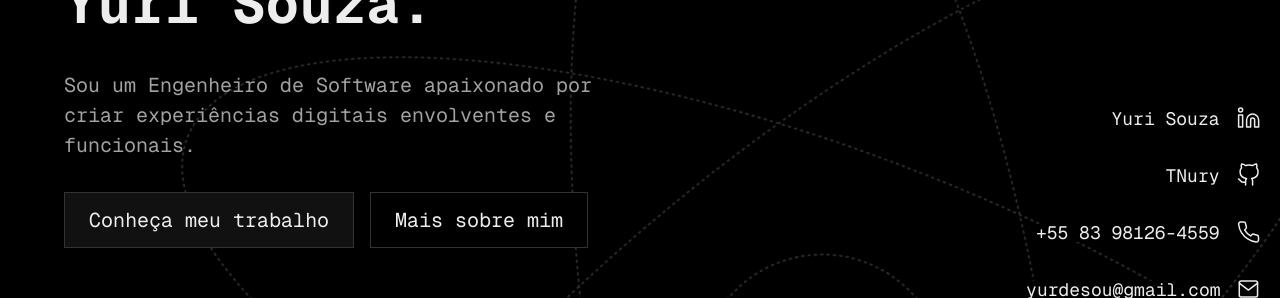
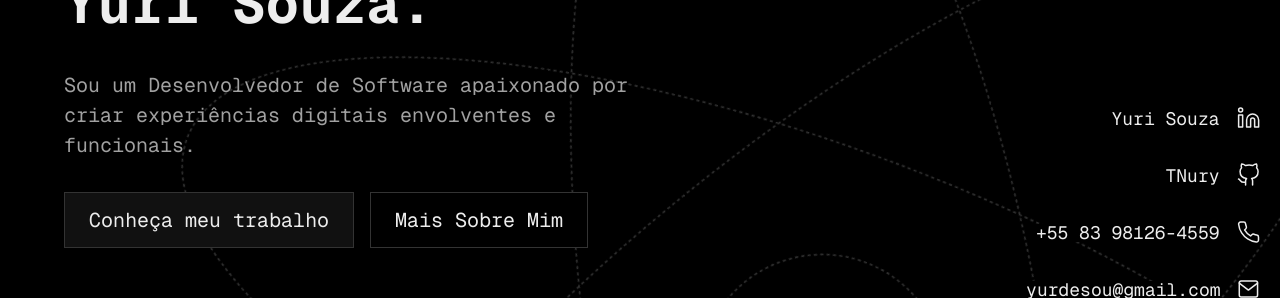
Before and after one commit to TNury/portfolio, a Next.js app: page / in a window 1280 px wide. Shown: the part 322-620 px from the top of the page. Built offline with nearby package versions, Linux system fonts and the light colour scheme.

Commit message:
Add @portfolio/static-data module and update Banner component

```diff
--- a/prettier.config.js
+++ b/prettier.config.js
@@ -24,6 +24,7 @@ module.exports = {
     '^@portfolio/hooks',
     '^@portfolio/actions',
     '^@portfolio/lib',
+    '^@portfolio/static-data',
     '^@portfolio/types',
     '^@portfolio/styles',
     '^[src/]',
--- a/src/app/components/sections/About.tsx
+++ b/src/app/components/sections/About.tsx
@@ -10,7 +10,7 @@ export const About = () => {
       <div className='flex flex-col gap-16 md:flex-row md:items-start'>
         <div className='flex flex-col gap-8 md:w-1/2'>
           <p className='text-lg text-text-1 sm:text-xl'>
-            Olá! Meu nome é Yuri. Sou um desenvolvedor de software que no
+            Olá! Meu nome é Yuri e eu sou um desenvolvedor de software que no
             momento atua como freelancer. Tenho experiência com desenvolvimento
             web e mobile utilizando as tecnologias listadas abaixo.
           </p>
--- a/src/app/components/sections/Banner.tsx
+++ b/src/app/components/sections/Banner.tsx
@@ -4,7 +4,13 @@ import Link from 'next/link';
 import { Button } from '@portfolio/components/ui/Button';
 import { Section } from '@portfolio/components/ui/Section';
 
-export const Banner = () => {
+import { BannerContentProps } from '@portfolio/types/project.types';
+
+type BannerProps = {
+  bannerProps: BannerContentProps;
+};
+
+export const Banner: React.FC<BannerProps> = ({ bannerProps }) => {
   return (
     <Section className='relative flex min-h-screen items-center'>
       <div className='flex flex-col gap-8'>
@@ -13,19 +19,20 @@ export const Banner = () => {
           Yuri Souza.
         </h1>
         <p className='text-lg text-text-1 sm:max-w-xl sm:text-xl'>
-          Sou um Engenheiro de Software apaixonado por criar experiências
-          digitais envolventes e funcionais.
+          {bannerProps.description}
         </p>
         <div className='flex flex-col gap-4 sm:flex-row'>
           <Link href='#my_work'>
             <Button className='text-lg sm:text-xl'>Conheça meu trabalho</Button>
           </Link>
-          <Link href='#about'>
-            <Button className='text-lg sm:text-xl' variant='secondary'>Mais sobre mim</Button>
+          <Link href={bannerProps.button_two.link}>
+            <Button className='text-lg sm:text-xl' variant='secondary'>
+              {bannerProps.button_two.label}
+            </Button>
           </Link>
         </div>
       </div>
-      <div className='absolute left-0 -z-10 h-[90vh] max-h-[1920px] w-[90vh] max-w-screen-xl animate-spin-slow sm:left-[15vh] md:right-[-30vh] lg:right-[-450px] md:left-auto md:top-0 md:h-[175vh] md:w-[175vh]'>
+      <div className='absolute left-0 -z-10 h-[90vh] max-h-[1920px] w-[90vh] max-w-screen-xl animate-spin-slow sm:left-[15vh] md:left-auto md:right-[-30vh] md:top-0 md:h-[175vh] md:w-[175vh] lg:right-[-450px]'>
         <Image
           alt='react_icon'
           src='/assets/media/svg/react_icon.svg'
--- a/src/app/page.tsx
+++ b/src/app/page.tsx
@@ -1,14 +1,16 @@
-import { About } from '@portfolio/components/sections//About';
+import { About } from '@portfolio/components/sections/About';
 import { Banner } from '@portfolio/components/sections/Banner';
 import { Contact } from '@portfolio/components/sections/Contact';
 import { MyWork } from '@portfolio/components/sections/MyWork';
 import { WhatIDo } from '@portfolio/components/sections/WhatIDo';
 import { ContactBar } from '@portfolio/components/ui/ContactBar';
 
+import { staticRootBannerProps } from '@portfolio/static-data/staticData';
+
 export default function Home() {
   return (
     <main className='flex flex-col items-center overflow-x-clip'>
-      <Banner />
+      <Banner bannerProps={staticRootBannerProps} />
       <ContactBar />
       <About />
       <WhatIDo />
--- a/src/app/static-data/staticData.ts
+++ b/src/app/static-data/staticData.ts
@@ -1,5 +1,16 @@
-import { ProjectProps } from '@portfolio/types/project.types';
+import {
+  BannerContentProps,
+  ProjectProps,
+} from '@portfolio/types/project.types';
 
+export const staticRootBannerProps: BannerContentProps = {
+  description:
+    'Sou um Desenvolvedor de Software apaixonado por criar experiências digitais envolventes e funcionais.',
+  button_two: {
+    link: '#about',
+    label: 'Mais Sobre Mim',
+  },
+};
 
 export const staticProjects: ProjectProps[] = [
   {
--- a/src/app/types/project.types.ts
+++ b/src/app/types/project.types.ts
@@ -1,3 +1,12 @@
+export type BannerContentProps = {
+  description: string;
+
+  button_two: {
+    link: string;
+    label: string;
+  };
+};
+
 export type ProjectProps = {
   name: string;
   description: string;
--- a/tsconfig.json
+++ b/tsconfig.json
@@ -19,6 +19,7 @@
     ],
     "baseUrl": ".",
     "paths": {
+      "@portfolio/static-data/*": ["src/app/static-data/*"],
       "@portfolio/icons/*": ["src/app/components/ui/icons/*"],
       "@portfolio/components/*": ["src/app/components/*"],
       "@portfolio/hooks/*": ["src/app/hooks/*"],
```
